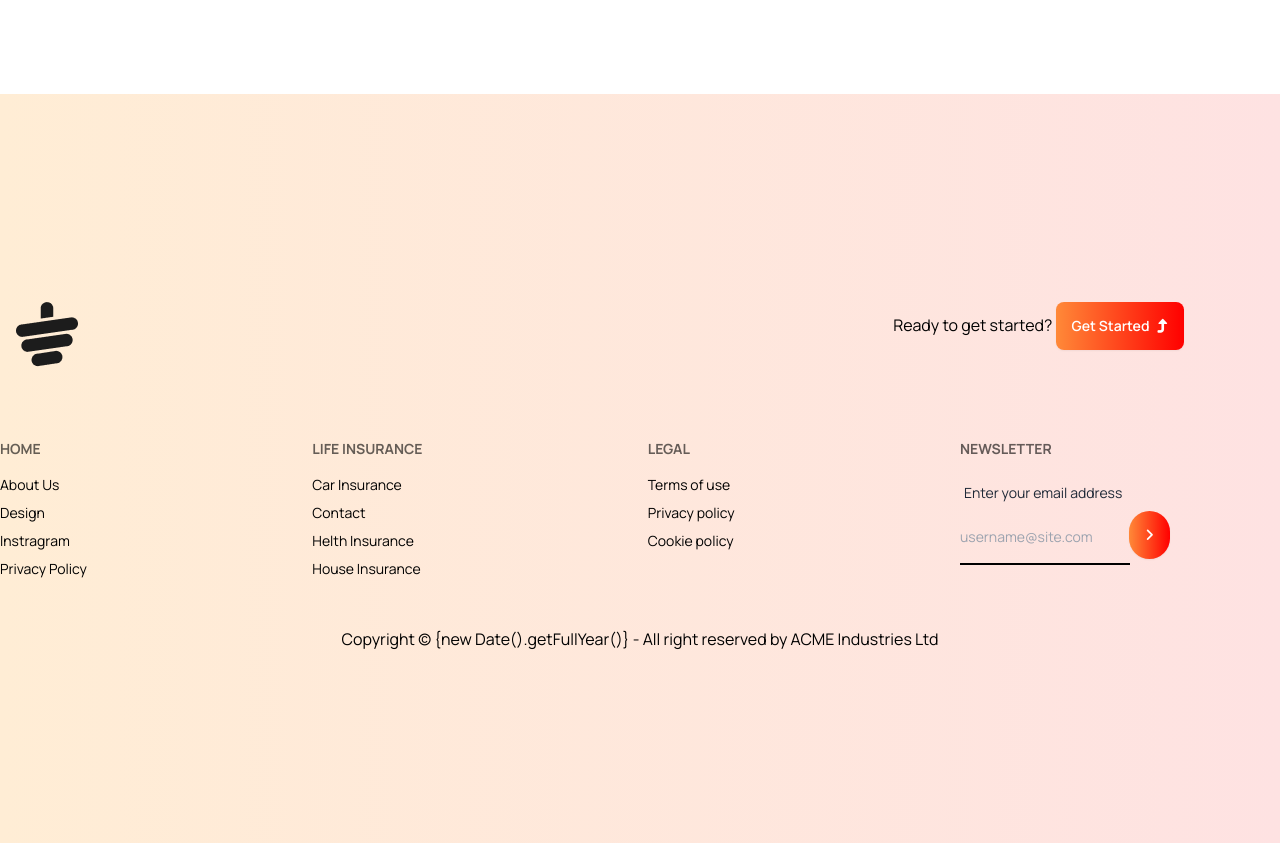
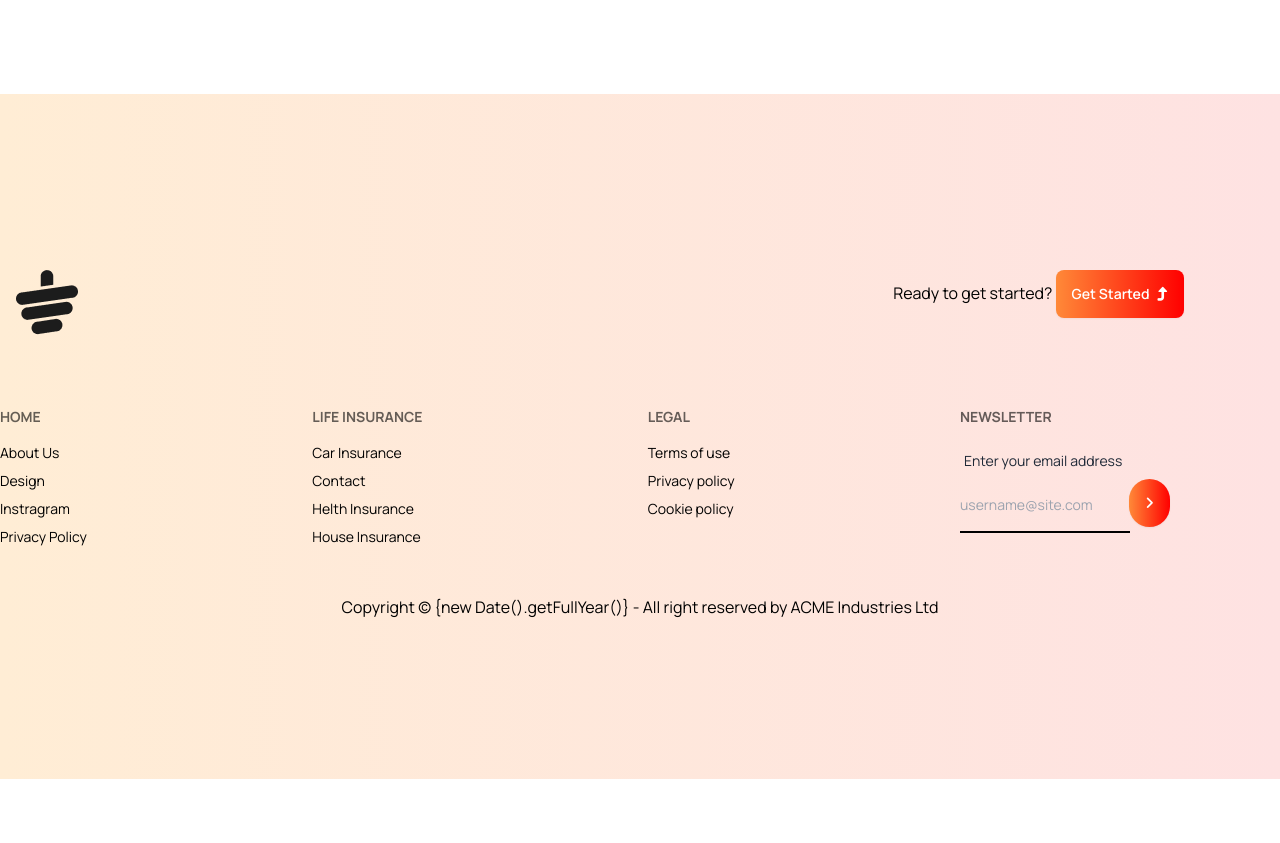
Before and after one commit to AMIR-HAMZA-13/tea-house-with-daisyui, a plain HTML site: page index.html in a window 1280 px wide. Shown: the part 3756-4599 px from the top of the page. After the commit the page ends 4535 px from the top, so only its background shows below. Drawn offline with nearby package versions, Linux system fonts and the light colour scheme.

Commit message:
Change footer padding

```diff
--- a/index.html
+++ b/index.html
@@ -254,7 +254,7 @@
         </main>
         <!-- Footer Section -->
         <footer class="mt-12 bg-gradient-to-r from-orange-100 to-red-100  ">
-                <div class="container m-auto lg:py-48 ">
+                <div class="container m-auto py-10 lg:py-40 ">
                         <div class="flex justify-between  mb-14 p-4 lg:mr-20">
                                 <img src="images/cup.png" alt="">
                                 <p>
```
